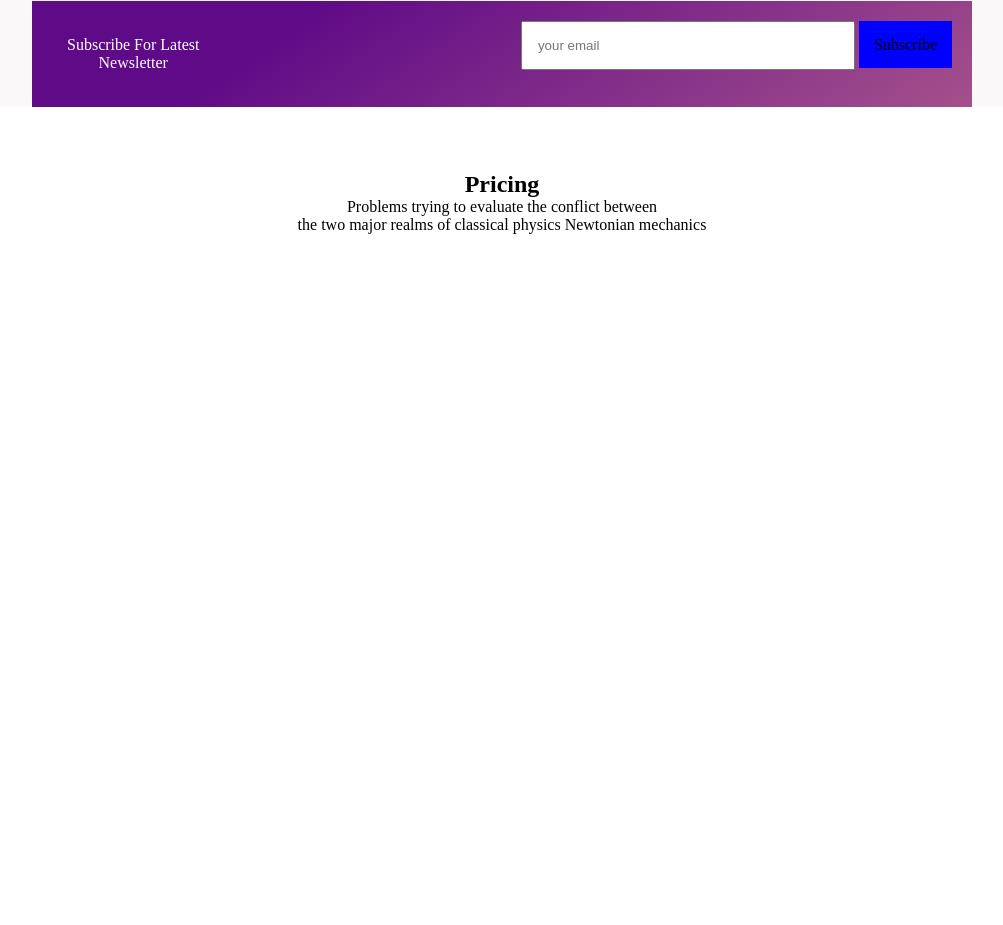
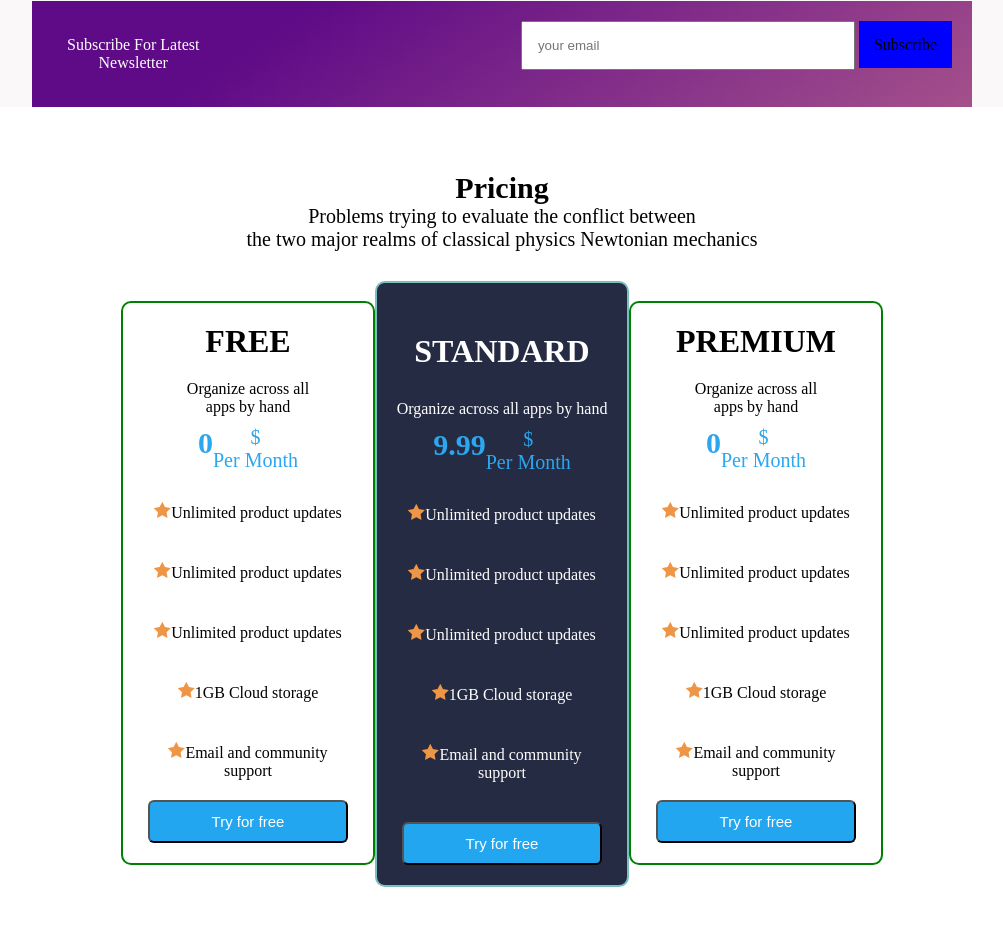
Before and after one commit to Hezron-tech/insurance, a plain HTML site: page index.html in a window 1280 px wide. Shown: the part 1967-2892 px from the top of the page, without its empty margins (138-1141 px from the left). Before the commit the page ends 2201 px from the top, so only its background shows below. Drawn offline with nearby package versions, Linux system fonts and the light colour scheme.

Commit message:
adding the pricing section

```diff
--- a/index.css
+++ b/index.css
@@ -248,3 +248,78 @@ label{
     margin-top: 5%;
     ;
 }
+
+.price-pricing{
+    justify-content: center;
+    text-align: center;
+    display: flex;
+    margin-top: 30px;
+}
+
+.dollar{
+    display: flex;
+    justify-content: center;
+   padding-top: 10%;
+}
+.free{
+    border: 2px solid green;
+
+    width: 250px;
+    margin-top: 20px;
+    border-radius: 10px;
+    height: 560px;
+    /* width: 220px; */
+
+}
+.dollar{
+    color: #2BA6F0;
+    padding: 10px;
+    text-align: center;
+    font-size: 20px;
+}
+.standard{
+    width: 250px;
+    background-color: #252B42;
+    color: white;
+    border-radius: 10px;
+
+    border: 2px solid rgb(123, 190, 192);
+
+}
+.standard h1{
+    padding-top: 50px;
+    padding-bottom: 30px;
+
+}
+
+
+.div{
+    height: 100px;
+}
+
+.free h1{
+    padding-top: 20px;
+    padding-bottom: 20px;
+}
+
+.try{
+    color: white;
+    background-color:#23A6F0;
+    height: 43px;
+    border-radius: 6px ;
+    font-size: 15px;
+    width: 200px;
+
+
+}
+
+.standard .trying{
+    color: white;
+    background-color:#23A6F0;
+    height: 43px;
+    border-radius: 6px ;
+    font-size: 15px;
+    width: 200px;
+    margin-top: 20px;
+    margin-bottom: 20px;
+}
--- a/index.html
+++ b/index.html
@@ -70,7 +70,7 @@
 
                         <h3>Set For Life</h3>
 
-                        <p style="padding: 4px;">The quick fox jumps over the  <br> lazy dog</p>
+                        <p style="padding: 4px;">The quick fox jumps over the <br> lazy dog</p>
                     </div>
                     <div class="services-three">
                         <ion-icon name="people-outline"></ion-icon>
@@ -80,7 +80,7 @@
                         <p style="padding: 4px;">The quick fox jumps over the <br> lazy dog</p>
                     </div>
 
-                </div>    <!-- end of services -->
+                </div> <!-- end of services -->
 
                 <!--  -->
 
@@ -136,7 +136,8 @@
             <div class="section-slate">
                 <div class="slate">
                     <img src="images/user1.png" alt="" width="100px">
-                <p>Slate helps you see how many more days you need to work to reach your financial goal for the month and year</p>
+                    <p>Slate helps you see how many more days you need to work to reach your financial goal for the
+                        month and year</p>
                     <div class="star">
                         <img src="images/icon-star.svg" alt="">
                         <img src="images/icon-star.svg" alt="">
@@ -147,7 +148,8 @@
                 </div>
                 <div class="slate">
                     <img src="images/user2.png" alt="" width="100px">
-                <p>Slate helps you see how many more days you need to work to reach your financial goal for the month and year</p>
+                    <p>Slate helps you see how many more days you need to work to reach your financial goal for the
+                        month and year</p>
                     <div class="star">
                         <img src="images/icon-star.svg" alt="">
                         <img src="images/icon-star.svg" alt="">
@@ -158,7 +160,8 @@
                 </div>
                 <div class="slate">
                     <img src="images/user3.png" alt="" width="100px">
-                <p>Slate helps you see how many more days you need to work to reach your financial goal for the month and year</p>
+                    <p>Slate helps you see how many more days you need to work to reach your financial goal for the
+                        month and year</p>
                     <div class="star">
                         <img src="images/icon-star.svg" alt="">
                         <img src="images/icon-star.svg" alt="">
@@ -193,17 +196,97 @@
 
         <div class="pricing">
             <div class="pricing-one">
-    <h2>Pricing</h2>
+                <h2 style="font-size: 30px; font-weight: bold;">Pricing</h2>
 
-    <p>Problems trying to evaluate the conflict between <br>
+                <p style="font-size: 20px;">Problems trying to evaluate the conflict between <br>
                     the two major realms of classical physics Newtonian mechanics</p>
             </div>
 
+            <div class="price-pricing">
+                <div class="free">
+                    <h1>FREE</h1>
 
+                    <p>Organize across  all <br> apps by hand</p>
+                    <div class="dollar">
+                        <h2>0</h2>
+                        <div class="dollar-icon">
+                            <p>$</p>
+                            <p>Per Month</p>
+                        </div>
+                    </div>
+
+                    <div class="unlimited">
+                        <ul>
+                            <li class="icon-limited"><img src="images/icon-star.svg" alt=""><span>Unlimited product updates</span></li>
+                            <li class="icon-limited"><img src="images/icon-star.svg" alt=""><span>Unlimited product updates</span></li>
+                            <li class="icon-limited"><img src="images/icon-star.svg" alt=""><span>Unlimited product updates</span></li>
+                            <li class="icon-limited"><img src="images/icon-star.svg" alt=""><span>1GB Cloud storage</span></li>
+                            <li class="icon-limited"><img src="images/icon-star.svg" alt=""><span>Email and community support</span></li>
+                        </ul>
+
+                        <button class="try">Try for free</button>
+                    </div>
+
+                </div>
+                <div class="standard">
+                    <h1>STANDARD</h1>
+                    <p>Organize across all apps by hand</p>
+                    <div class="dollar">
+                        <h2>9.99</h2>
+                        <div class="dollar-icon">
+                            <p>$</p>
+                            <p>Per Month</p>
+                        </div>
+                    </div>
+
+                    <div class="unlimited">
+                        <ul>
+                            <li class="icon-limited"><img src="images/icon-star.svg" alt=""><span>Unlimited product updates</span></li>
+                            <li class="icon-limited"><img src="images/icon-star.svg" alt=""><span>Unlimited product updates</span></li>
+                            <li class="icon-limited"><img src="images/icon-star.svg" alt=""><span>Unlimited product updates</span></li>
+                            <li class="icon-limited"><img src="images/icon-star.svg" alt=""><span>1GB Cloud storage</span></li>
+                            <li class="icon-limited"><img src="images/icon-star.svg" alt=""><span>Email and community support</span></li>
+                        </ul>
+
+                        <button class="trying">Try for free</button>
+                    </div>
+
+                </div>
+
+                <div class="free">
+                    <h1>PREMIUM</h1>
+
+                    <p>Organize across all <br> apps by hand</p>
+                    <div class="dollar">
+                        <h2>0</h2>
+                        <div class="dollar-icon">
+                            <p>$</p>
+                            <p>Per Month</p>
+                        </div>
+                    </div>
+
+                    <div class="unlimited">
+                        <ul>
+                            <li class="icon-limited"><img src="images/icon-star.svg" alt=""><span>Unlimited product updates</span></li>
+                            <li class="icon-limited"><img src="images/icon-star.svg" alt=""><span>Unlimited product updates</span></li>
+                            <li class="icon-limited"><img src="images/icon-star.svg" alt=""><span>Unlimited product updates</span></li>
+                            <li class="icon-limited"><img src="images/icon-star.svg" alt=""><span>1GB Cloud storage</span></li>
+                            <li class="icon-limited"><img src="images/icon-star.svg" alt=""><span>Email and community support</span></li>
+                        </ul>
+
+                        <button class="try">Try for free</button>
+                    </div>
+
+                </div>
+            </div>
   </div>
 
 
 
+
+  <div class="div">
+
+  </div>
 
 
 
```
Lines whose indentation alone changed are shown as unchanged.
